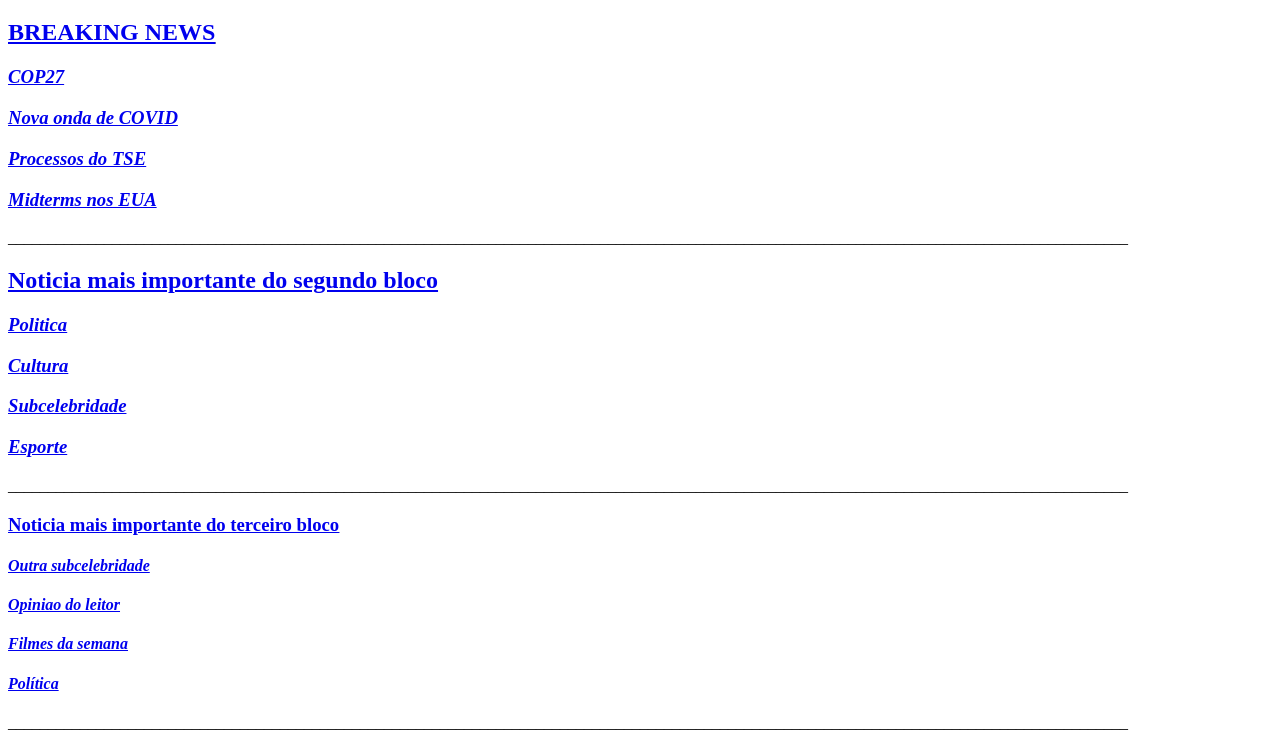
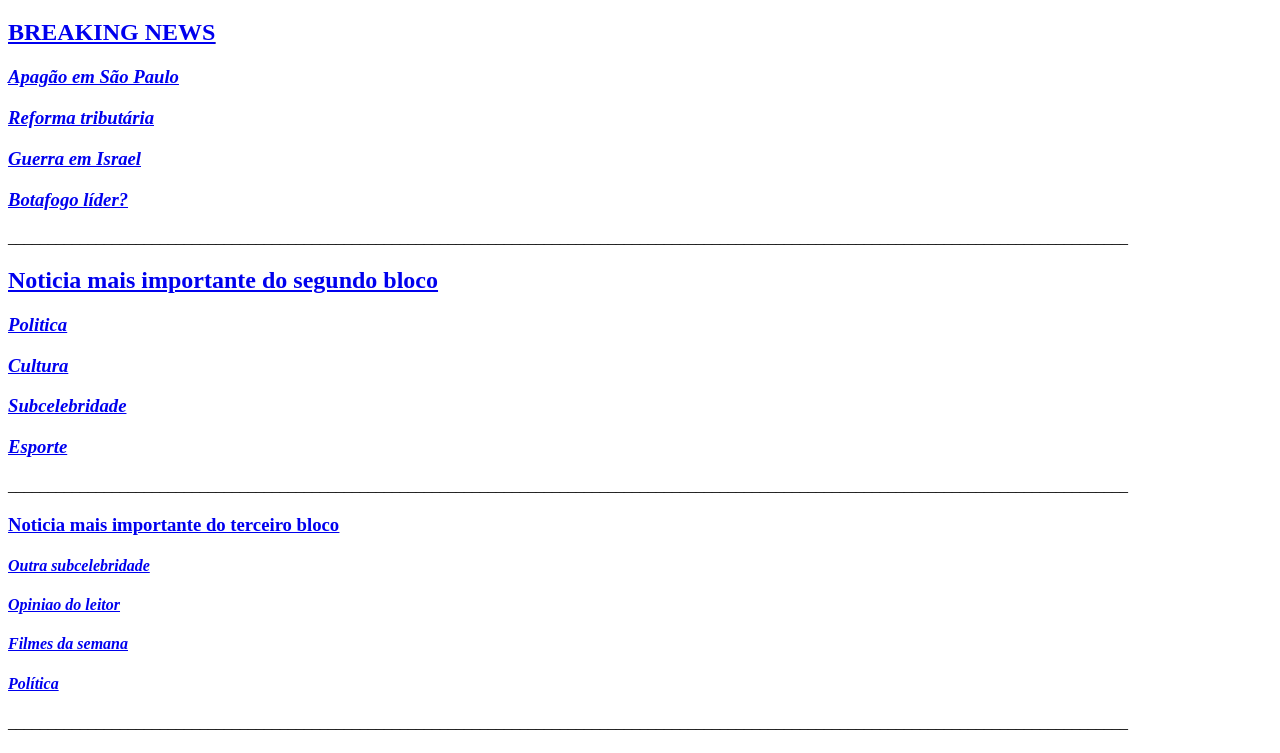
Before and after one commit to gfelitti/INSPER-PensamentoComputacional, a plain HTML site: page index.html in a window 1280 px wide. Shown: the part 47-800 px from the top of the page. Drawn offline with Linux system fonts and the light colour scheme.

Commit message:
Update index.html

```diff
--- a/index.html
+++ b/index.html
@@ -5,10 +5,10 @@
 <body>
     <div class="primeiro_bloco">
 <u><h2><div class='titulo_principal'><a href="http://uol.com.br/principal">BREAKING NEWS</div></a></h2></u>
-<i><h3><div class='noticia_principal'><a href="http://uol.com.br/cop27">COP27</div></a></h3></i>
-<i><h3><div class='noticia_principal'><a href="http://uol.com.br/COVID">Nova onda de COVID</div></a></h3></i>
-<i><h3><div class='noticia_principal'><a href="http://uol.com.br/TSE">Processos do TSE</div></a></h3></i>
-<i><h3><div class='noticia_principal'><a href="http://uol.com.br/midterms">Midterms nos EUA</div></a></h3></i>
+<i><h3><div class='noticia_principal'><a href="http://uol.com.br/cop27">Apagão em São Paulo</div></a></h3></i>
+<i><h3><div class='noticia_principal'><a href="http://uol.com.br/COVID">Reforma tributária</div></a></h3></i>
+<i><h3><div class='noticia_principal'><a href="http://uol.com.br/TSE">Guerra em Israel</div></a></h3></i>
+<i><h3><div class='noticia_principal'><a href="http://uol.com.br/midterms">Botafogo líder?</div></a></h3></i>
 </div>
 ____________________________________________________________________________________________________________________________________________
 <div class="segundo_bloco">
```
